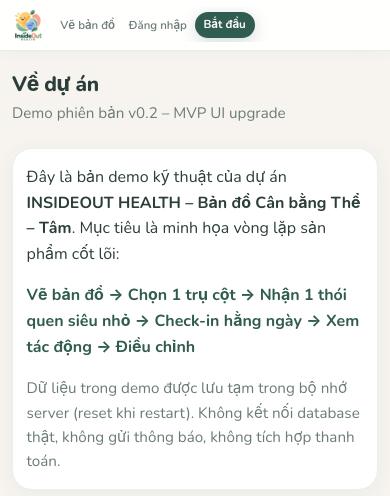
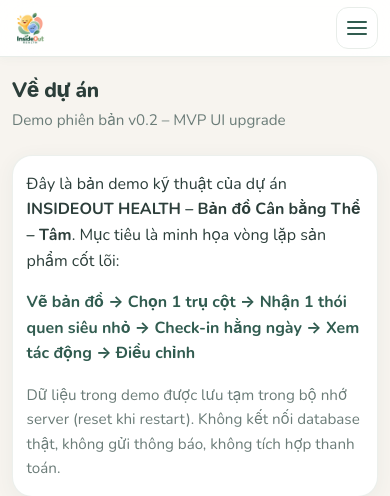
Before and after one commit to binminer2005/inside_out_heath, a Flask app: page /about in a window 390 px wide. Shown: the top 496 px of the page. Run offline with Flask 3, Linux system fonts and the light colour scheme; some libraries are stand-ins or nearby versions.

Commit message:
Add collapsible mobile navigation menu

```diff
--- a/static/css/style.css
+++ b/static/css/style.css
@@ -98,40 +98,55 @@
   color: var(--text-muted);
 }
 .nav-links a:not(.btn):hover { color: var(--forest); }
+.nav-menu-toggle {
+  display: none;
+  width: 42px;
+  height: 42px;
+  padding: 10px;
+  flex: 0 0 auto;
+  flex-direction: column;
+  justify-content: center;
+  gap: 4px;
+  border: 1px solid var(--border);
+  border-radius: 12px;
+  background: #fff;
+  cursor: pointer;
+}
+.nav-menu-toggle span { display: block; width: 100%; height: 2px; border-radius: 2px; background: var(--forest); }
 
 @media (max-width: 520px) {
   .navbar {
-    flex-wrap: nowrap;
-    gap: .55rem;
-    padding: .45rem .65rem;
+    flex-wrap: wrap;
+    justify-content: space-between;
+    gap: .35rem;
+    padding: .45rem .75rem;
   }
   .navbar-brand { flex: 0 0 auto; }
   .nav-logo { height: 32px; }
+  .nav-menu-toggle { display: flex; }
   .nav-links {
-    flex: 1 1 auto;
+    display: none;
+    flex: 1 0 100%;
+    width: 100%;
     min-width: 0;
-    justify-content: flex-start;
-    gap: .1rem;
-    overflow-x: auto;
-    overflow-y: hidden;
-    white-space: nowrap;
-    scrollbar-width: none;
-    -webkit-overflow-scrolling: touch;
-    padding: .1rem 0;
-  }
-  .nav-links::-webkit-scrollbar { display: none; }
+    align-items: stretch;
+    flex-direction: column;
+    gap: .15rem;
+    padding: .35rem 0 .2rem;
+    border-top: 1px solid var(--border);
+  }
+  .navbar.menu-open .nav-links { display: flex; }
   .nav-links a:not(.btn) {
-    display: inline-flex;
-    flex: 0 0 auto;
+    display: flex;
     align-items: center;
-    min-height: 32px;
-    padding: .3rem .38rem;
-    border-radius: 8px;
-    font-size: .72rem;
+    min-height: 40px;
+    padding: .45rem .65rem;
+    border-radius: 9px;
+    font-size: .88rem;
   }
   .nav-links a:not(.btn):active,
   .nav-links a:not(.btn):focus-visible { background: var(--primary-light); }
-  .nav-links .btn { flex: 0 0 auto; padding: .35rem .55rem; font-size: .72rem; }
+  .nav-links .btn { align-self: flex-start; margin-top: .2rem; padding: .45rem .8rem; font-size: .85rem; }
   .brand-text { font-size: 0.95rem; }
 }
 
--- a/templates/base.html
+++ b/templates/base.html
@@ -20,7 +20,10 @@
     <a href="{{ url_for('index') }}" class="navbar-brand">
       <img src="{{ url_for('static', filename='images/logo.png') }}" alt="InsideOut HEALTH" class="nav-logo">
     </a>
-    <div class="nav-links">
+    <button class="nav-menu-toggle" type="button" aria-label="Mở menu" aria-expanded="false" aria-controls="primaryNavigation">
+      <span></span><span></span><span></span>
+    </button>
+    <div class="nav-links" id="primaryNavigation">
       {% if session.get('user') %}
         <a href="{{ url_for('home') }}">Trang chủ</a>
         <a href="{{ url_for('checkin') }}">Check-in</a>
@@ -75,6 +78,25 @@
   </footer>
   {% block scripts %}{% endblock %}
   <script>
+    (function () {
+      const navbar = document.querySelector('.navbar');
+      const toggle = document.querySelector('.nav-menu-toggle');
+      if (!navbar || !toggle) return;
+      toggle.addEventListener('click', function () {
+        const isOpen = navbar.classList.toggle('menu-open');
+        toggle.setAttribute('aria-expanded', String(isOpen));
+        toggle.setAttribute('aria-label', isOpen ? 'Đóng menu' : 'Mở menu');
+      });
+      navbar.querySelectorAll('.nav-links a').forEach(function (link) {
+        link.addEventListener('click', function () {
+          navbar.classList.remove('menu-open');
+          toggle.setAttribute('aria-expanded', 'false');
+          toggle.setAttribute('aria-label', 'Mở menu');
+        });
+      });
+    })();
+  </script>
+  <script>
     document.querySelectorAll('.flash').forEach(function (message) {
       window.setTimeout(function () {
         message.classList.add('flash-hide');
```
